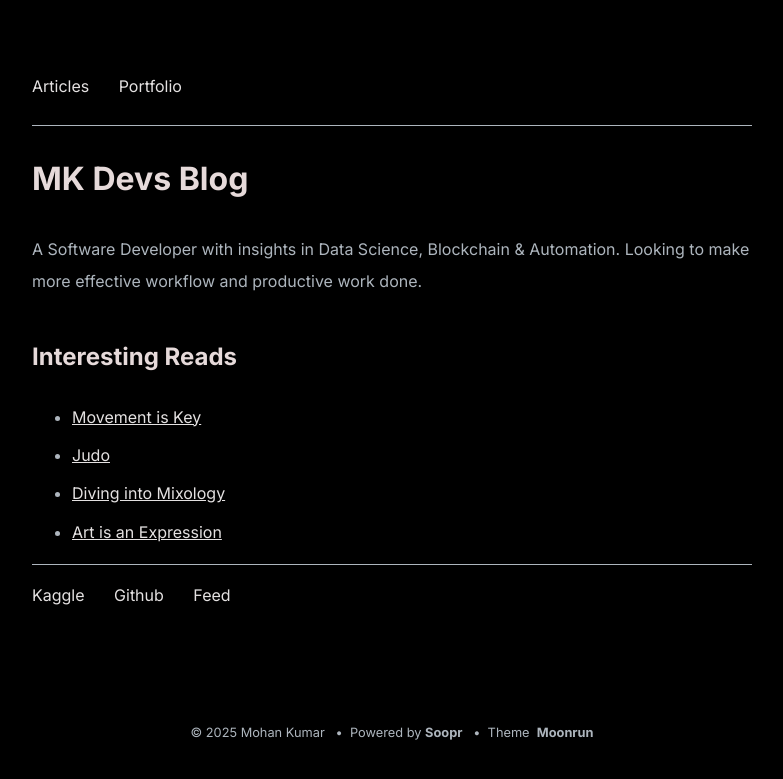
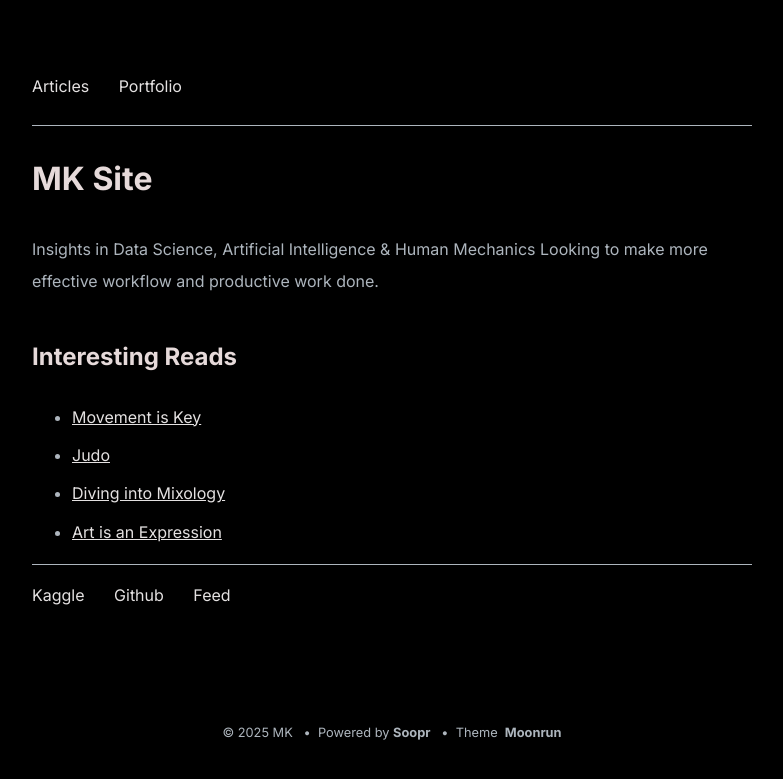
Before and after one commit to mk-xvi/mk-devc.github.io, a Jekyll site: the page built from index.md, in a window 1280 px wide. Shown: the top 779 px of the page, without its empty margins (248-1031 px from the left). Built offline with Jekyll 4.4.1, drawn with Linux system fonts in a browser that asks for light colours.

Commit message:
Update _config.yml

```diff
--- a/_config.yml
+++ b/_config.yml
@@ -1,8 +1,8 @@
-title: MK Devs Blog
-author: Mohan Kumar
+title: MK Site
+author: MK
 url: https://www.abhinavsaxena.com/moonwalk # root address of the site
 description: > # description of the site (multiple lines allowed)
-      A Software Developer with insights in Data Science, Blockchain & Automation.
+      Insights in Data Science, Artificial Intelligence & Human Mechanics
       Looking to make more effective workflow and productive work done.
 
 permalink: /:slug
```
